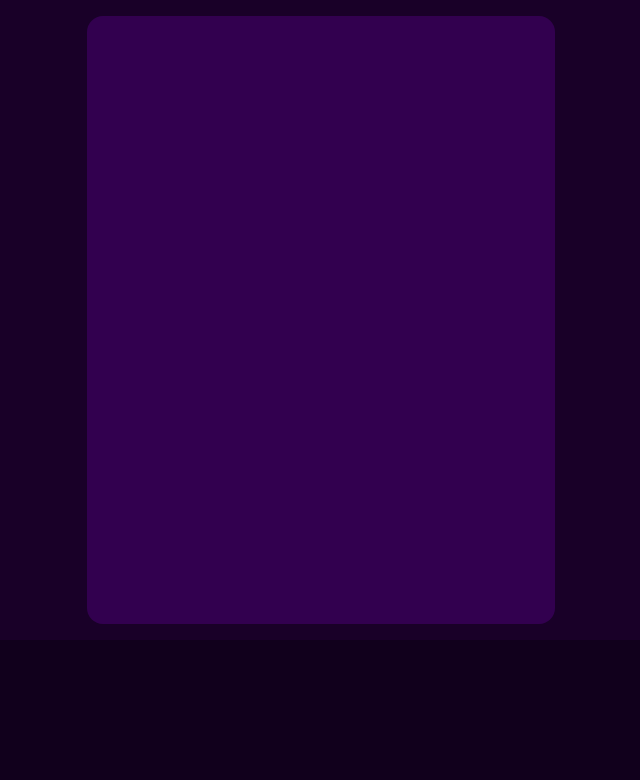
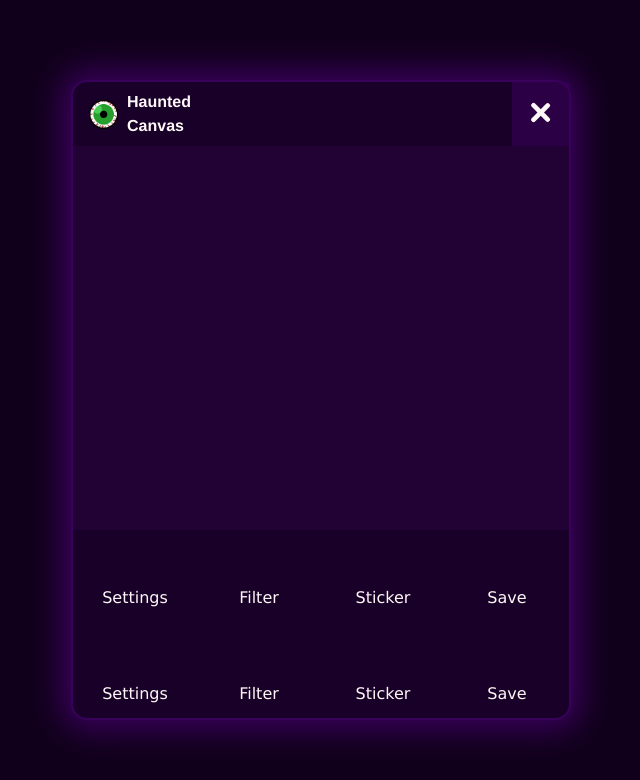
Before and after one commit to mbosselmann/haunted-canvas, an Angular app: page / in a window 1280 px wide. Shown: the top 780 px of the page, without its empty margins (319-959 px from the left). Built offline with nearby package versions, Linux system fonts and the light colour scheme.

Commit message:
update stylings

```diff
--- a/src/app/app.component.css
+++ b/src/app/app.component.css
@@ -1,17 +1,15 @@
 .main {
   margin: 0 auto;
-  max-width: 700px;
+  max-width: 500px;
+  height: 100svh;
   background: #190028;
 }
 
-.header {
-  display: flex;
-  justify-content: center;
-  align-items: center;
-  padding: 1rem 1rem 2rem;
-  gap: 0.5rem;
+@media (min-width: 500px) {
+  .main {
+    height: 80svh;
+    border-radius: 1rem;
+    border: 2px solid #3a015c;
+    box-shadow: 0 0 30px 10px #3a015c;
+  }
 }
-
-.headline {
-  font-family: "Franklin Gothic Medium", "Arial Narrow", Arial, sans-serif;
-}
--- a/src/app/canvas/canvas.component.css
+++ b/src/app/canvas/canvas.component.css
@@ -1,6 +1,7 @@
 .canvas {
-  background: #32004f;
+  margin: 0 auto;
+  display: block;
   width: 100%;
   height: 100%;
-  border-radius: 1rem;
+  background: #220135;
 }
--- a/src/app/editor/editor.component.css
+++ b/src/app/editor/editor.component.css
@@ -0,0 +1,57 @@
+.grid {
+  display: grid;
+  height: 100svh;
+  grid-template-rows: 4rem auto 12rem;
+}
+
+@media (min-width: 500px) {
+  .grid {
+    height: 80svh;
+  }
+}
+
+.editor-header {
+  display: flex;
+  justify-content: space-between;
+}
+
+.editor-header-left {
+  display: flex;
+  gap: 0.5rem;
+  align-items: center;
+  padding: 0 0 0 1rem;
+}
+
+.editor-headline {
+  width: 4rem;
+  font-size: 1rem;
+}
+
+.header-button {
+  position: relative;
+  background: #3a015c90;
+  color: #fef8f8;
+  border: none;
+  cursor: pointer;
+  font-weight: 700;
+  padding: 1rem;
+  text-transform: uppercase;
+}
+
+.button-icon {
+  width: 25px;
+  height: 25px;
+  transform: rotate(45deg);
+}
+
+.sr-only {
+  position: absolute;
+  width: 1px;
+  height: 1px;
+  padding: 0;
+  margin: -1px;
+  overflow: hidden;
+  clip: rect(0, 0, 0, 0);
+  white-space: nowrap;
+  border-width: 0;
+}
--- a/src/app/editor/editor.component.html
+++ b/src/app/editor/editor.component.html
@@ -1 +1,20 @@
-<editor-canvas />
+<div class="grid">
+  <header class="editor-header">
+    <div class="editor-header-left">
+      <img width="30" height="30" [src]="greenEyeUrl" alt="" />
+      <h1 class="editor-headline">{{ title }}</h1>
+    </div>
+    <button type="button" class="header-button" (click)="onCloseEditor()">
+      <img
+        class="button-icon"
+        width="40"
+        height="40"
+        [src]="closeIconUrl"
+        alt=""
+      />
+      <span class="sr-only">Close Editor</span>
+    </button>
+  </header>
+  <editor-canvas />
+  <editor-controls />
+</div>
--- a/src/app/hero/hero.component.css
+++ b/src/app/hero/hero.component.css
@@ -2,6 +2,14 @@
   width: 100%;
   display: grid;
   gap: 3rem;
+}
+
+.hero-header {
+  display: flex;
+  justify-content: center;
+  align-items: center;
+  padding: 1rem 1rem 1.2rem;
+  gap: 0.5rem;
 }
 
 .hero-image {
@@ -26,7 +34,7 @@
   padding: 0.8rem 2rem;
   background: #3a015c;
   color: #fef8f8;
-  border: none;
+  border: 2px solid #fef8f880;
   border-radius: 0.5rem;
   cursor: pointer;
   text-transform: uppercase;
--- a/src/styles.css
+++ b/src/styles.css
@@ -10,17 +10,19 @@ body {
   font-family: "Lucida Sans", "Lucida Sans Regular", "Lucida Grande",
     "Lucida Sans Unicode", Geneva, Verdana, sans-serif;
   line-height: 1.5;
+  display: grid;
+  place-items: center;
+  height: 100svh;
+}
+
+app-root {
+  width: 100%;
 }
 
 hero {
   width: 100%;
 }
 
-editor-canvas {
-  padding: 1rem;
-  display: block;
-  width: 100%;
-  max-width: 500px;
-  height: 80svh;
-  margin: 0 auto;
+h1 {
+  font-family: "Franklin Gothic Medium", "Arial Narrow", Arial, sans-serif;
 }
```
